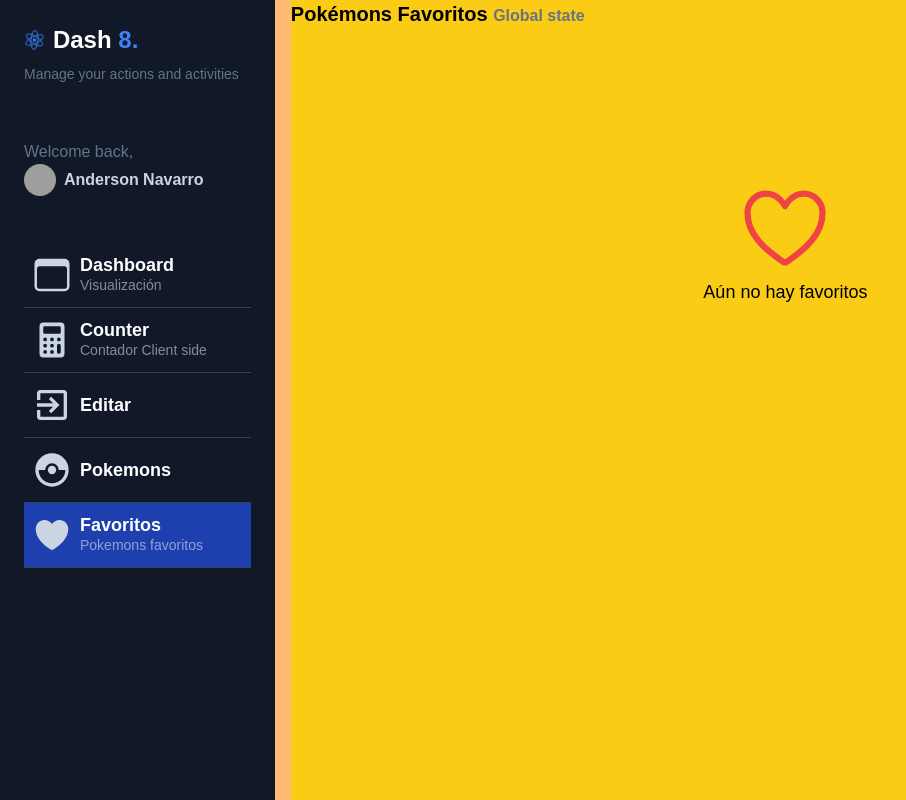
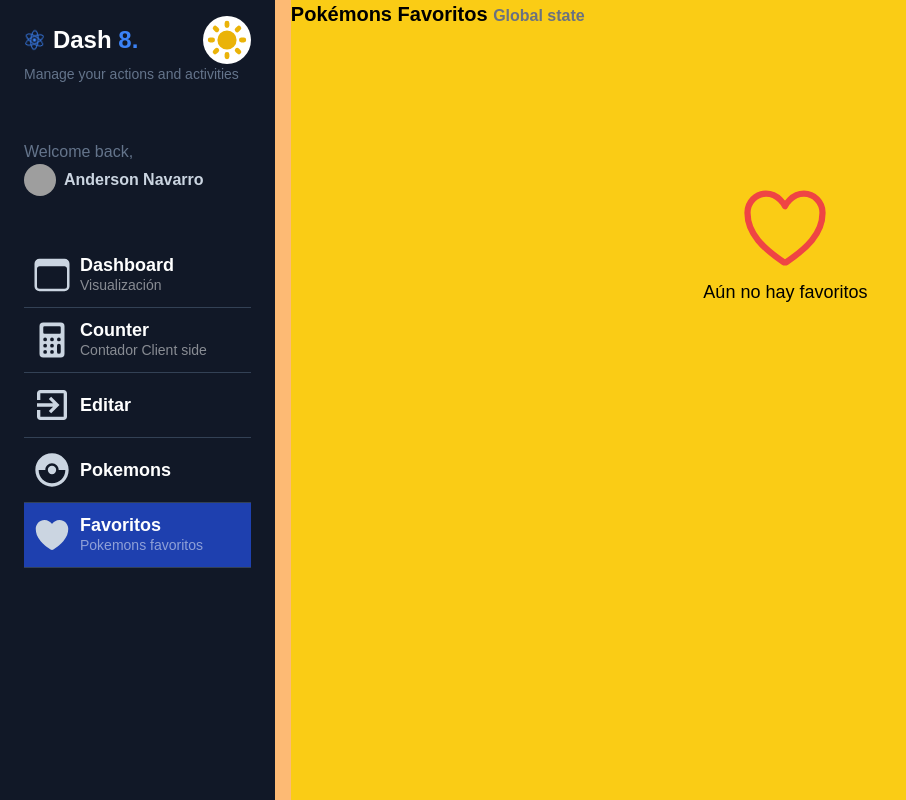
Before and after one commit to andersonNB/dashboardPokemon, a Next.js app: page /dashboard/favorites in a window 1280 px wide. Shown: the whole page, without its empty margins (0-906 px from the left). Built offline with nearby package versions, Linux system fonts and the light colour scheme; grey boxes are pictures that could not be loaded.

Commit message:
desing button toogle dark mode

```diff
--- a/src/app/components/sidebar/Sidebar.tsx
+++ b/src/app/components/sidebar/Sidebar.tsx
@@ -69,12 +69,12 @@ export const Sidebar = () => {
 						</div>
 						<div className="flex justify-center items-center">
 							<button
-								className="h-12 w-12 rounded-lg p-2 hover:bg-gray-100 dark:hover:bg-gray-700"
+								className="h-12 w-12 dark:bg-white rounded-full "
 								onClick={handleToggle}
 							>
 								{darkMode === "dark" ? (
 									<svg
-										className="fill-violet-700 block dark:hidden"
+										className="fill-violet-700 block "
 										fill="currentColor"
 										viewBox="0 0 20 20"
 									>
@@ -82,7 +82,7 @@ export const Sidebar = () => {
 									</svg>
 								) : (
 									<svg
-										className="fill-yellow-500 hidden dark:block"
+										className="h-12 w-12 fill-yellow-500 bg-white rounded-full"
 										fill="currentColor"
 										viewBox="0 0 20 20"
 									>
```
